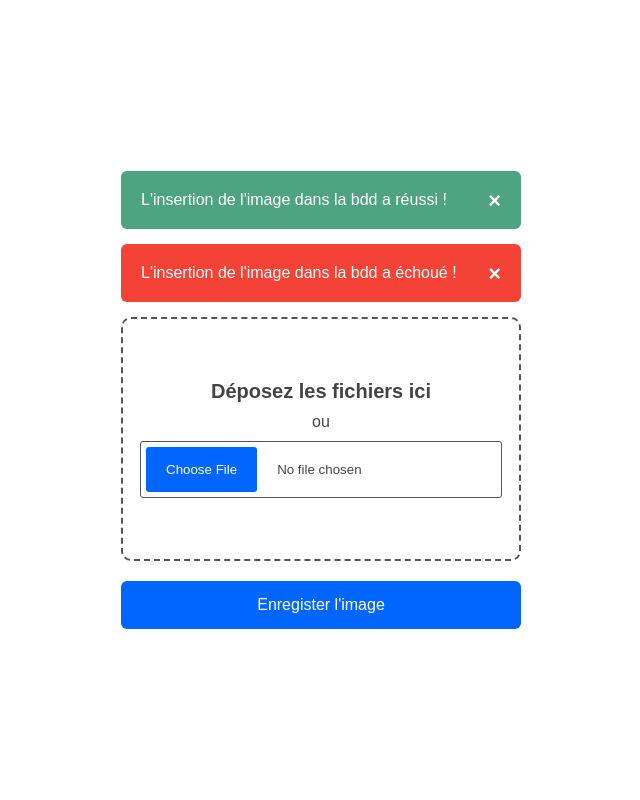
After one commit to SNIVEAU/SAE-Projet-Anthropile, a Python web app: template app/templates/dragndrop.html in a window 1280 px wide. The commit adds this page. Shown: the whole page, without its empty margins (319-959 px from the left). Run offline with Jinja, Linux system fonts and the light colour scheme; the template is opened without the code that fills it, so the values that code supplies are empty; some libraries are stand-ins or nearby versions; some web fonts are replaced.

```diff
--- /dev/null
+++ b/app/static/dragndrop.css
@@ -0,0 +1,127 @@
+@import url('https://fonts.googleapis.com/css2?family=Poppins:wght@100;300;400&family=REM:ital,wght@0,100;0,200;1,100;1,200&display=swap');
+*{
+    margin: 0;
+    padding: 0;
+    font-family: 'REM', sans-serif;
+}
+body {
+    box-sizing: border-box;
+    display: flex;
+    justify-content: center;
+    align-items: center;
+    flex-direction: column;
+    height: 100vh;
+    width: 100%;
+
+
+}
+
+
+FORM {
+    width: 400px;
+}
+.drop-container {
+position: relative;
+display: flex;
+gap: 10px;
+flex-direction: column;
+justify-content: center;
+align-items: center;
+height: 200px;
+padding: 20px;
+border-radius: 10px;
+border: 2px dashed #555;
+color: #444;
+cursor: pointer;
+transition: background .2s ease-in-out, border .2s ease-in-out;
+}
+
+
+.drop-container:hover,
+.drop-container.drag-active {
+background: #eee;
+border-color: #111;
+}
+
+
+.drop-container:hover .drop-title,
+.drop-container.drag-active .drop-title {
+color: #222;
+}
+
+
+.drop-title {
+color: #444;
+font-size: 20px;
+font-weight: bold;
+text-align: center;
+transition: color .2s ease-in-out;
+}
+
+
+input[type=file] {
+width: 350px;
+max-width: 100%;
+color: #444;
+padding: 5px;
+background: #fff;
+border-radius:3px;
+border: 1px solid #555;
+}
+
+
+input[type=file]::file-selector-button {
+margin-right: 20px;
+border: none;
+background: #0066ff;
+padding: 15px 20px;
+border-radius: 3px;
+color: #fff;
+cursor: pointer;
+transition: background .2s ease-in-out;
+}
+
+
+input[type=file]::file-selector-button:hover {
+background: #000;
+}
+
+
+button {
+    margin-top: 20PX;
+    width: 100%;
+    background-color: #0066ff;
+    color: #FFF;
+    border: 0;
+    padding: 15PX;
+    font-size: 16px;
+    border-radius: 6px;
+    cursor: pointer;
+}
+/* The alert message box */
+.alert {
+    padding: 20px;
+
+
+    color: white;
+    margin-bottom: 15px;
+    border-radius: 6px;
+  }
+  .fail {
+    background-color: #f44336;
+  }
+  .sucess {
+    background-color: #4ea380;
+  }
+
+  /* The close button */
+  .closebtn {
+    margin-left: 15px;
+    color: white;
+    font-weight: bold;
+    float: right;
+    font-size: 22px;
+    line-height: 20px;
+    cursor: pointer;
+    transition: 0.3s;
+  }
--- /dev/null
+++ b/app/static/js/draganddrop.js
@@ -0,0 +1,28 @@
+document.addEventListener("DOMContentLoaded", () => {
+    const dropContainer = document.getElementById("dropcontainer");
+    const fileInput = document.getElementById("images");
+
+
+    dropContainer.addEventListener("dragover", (e) => {
+        // prevent default to allow drop
+        e.preventDefault();
+        dropContainer.classList.add("drop-active");
+    });
+
+
+    dropContainer.addEventListener("dragenter", () => {
+        dropContainer.classList.add("drop-active");
+    });
+
+
+    dropContainer.addEventListener("dragleave", () => {
+        dropContainer.classList.remove("drop-active");
+    });
+
+
+    dropContainer.addEventListener("drop", (e) => {
+        e.preventDefault();
+        dropContainer.classList.remove("drop-active");
+        fileInput.files = e.dataTransfer.files;
+    });
+    });
--- a/app/templates/base.html
+++ b/app/templates/base.html
@@ -110,7 +110,7 @@
             <h3>Contacts</h3>
             <p>tel : 00 00 00 00</p>
             <p>Rue d'issoudun 45067 Orléans</p>
-            <p><strong>&copy; 2024 Anthropile - Tous droits réservés</strong></p>
+            <p><strong>&copy; <script>document.write(new Date().getFullYear());</script> Anthropile - Tous droits réservés</strong></p>
         </div>
         <div>
             <h3>Membres de l'équipe</h3>
--- /dev/null
+++ b/app/templates/dragndrop.html
@@ -0,0 +1,34 @@
+
+
+<!DOCTYPE html>
+<html lang="en">
+<head>
+    <meta charset="UTF-8">
+    <title>Document</title>
+    <link rel="stylesheet" href="{{ url_for('static', filename='dragndrop.css') }}">
+</head>
+<body>
+    <form action="" method="post" enctype="multipart/form-data">
+
+                <div class="alert sucess">
+                    <span class="closebtn" onclick="this.parentElement.style.display='none';">&times;</span>
+                    L'insertion de l'image dans la bdd  a réussi !
+                </div>
+
+                <div class="alert fail">
+                    <span class="closebtn" onclick="this.parentElement.style.display='none';">&times;</span>
+                    L'insertion de l'image dans la bdd a échoué !
+                </div>
+
+
+
+        <label for="images" class="drop-container" id="dropcontainer">
+            <span class="drop-title">Déposez les fichiers ici</span>
+            ou
+            <input type="file" name="image_file" id="images" accept="image/*" required>
+        </label>
+        <button type="submit" id="submitBtn">Enregister l'image</button>
+    </form>
+    <script src="draganddrop.js"></script>
+</body>
+</html>
```
